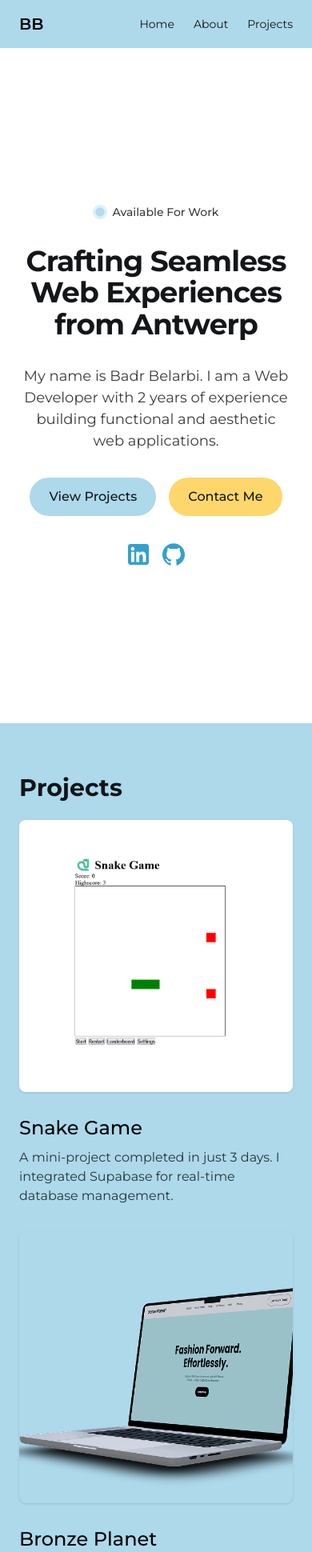
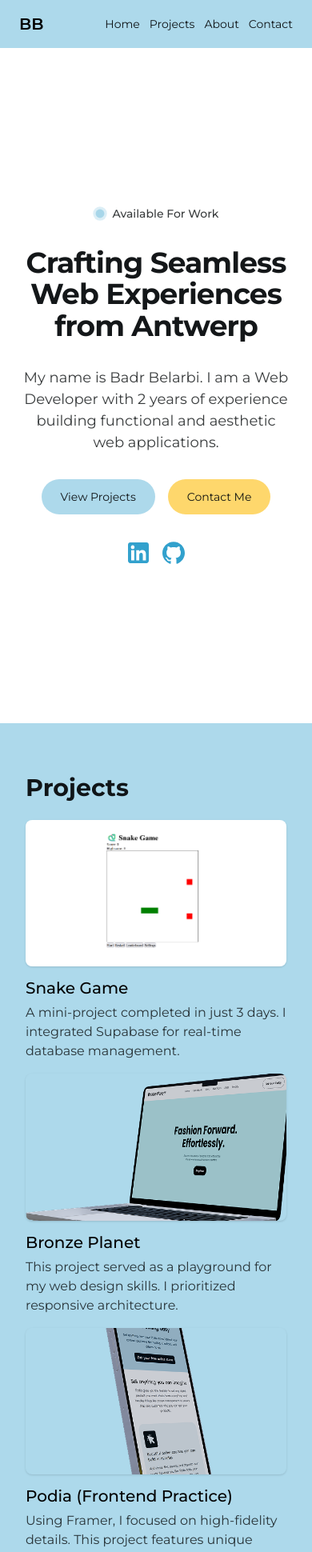
Before and after one commit to ibn-h/bb-portfolio, a React (Vite) app: page / in a window 390 px wide. Shown: the top 1940 px of the page at 80% size. Built offline with nearby package versions, Linux system fonts and the light colour scheme; no server answers.

Commit message:
Latest version

```diff
--- a/src/components/contact.jsx
+++ b/src/components/contact.jsx
@@ -100,7 +100,7 @@ export const Contact = () => {
           whileHover={{ scale: 1.05 }}
           whileTap={{ scale: 0.95 }}
           type="submit"
-          className="btn bg-accent text-base"
+          className="btn btn-padding bg-accent text-base"
         >
           Send
         </motion.button>
--- a/src/components/header.jsx
+++ b/src/components/header.jsx
@@ -1,8 +1,8 @@
 const Header = () => {
   const navigationItems = [
     { label: "Home", href: "/" },
+    { label: "Projects", href: "#projects" },
     { label: "About", href: "#about" },
-    { label: "Projects", href: "#projects" },
   ];
 
   const linkStyles =
@@ -14,7 +14,10 @@ const Header = () => {
         BB
       </div>
 
-      <nav className="flex items-center gap-6" aria-label="Main navigation">
+      <nav
+        className="flex items-center gap-3 sm:gap-6"
+        aria-label="Main navigation"
+      >
         {navigationItems.map((item) => (
           <a key={item.href} href={item.href} className={linkStyles}>
             {item.label}
@@ -23,7 +26,7 @@ const Header = () => {
 
         <a
           href="#contact"
-          className="btn bg-accent hidden sm:inline-block"
+          className="btn sm:bg-accent sm:inline-block"
           aria-label="Contact Me"
         >
           Contact
--- a/src/components/hero.jsx
+++ b/src/components/hero.jsx
@@ -1,7 +1,5 @@
 import { motion } from "motion/react";
 import { containerVariants, itemVariants } from "../utils/motion";
-
-import heroSVG from "../assets/hero-code-snippet.svg";
 
 const badgePulse = {
   scale: [1, 1.4, 1],
@@ -68,14 +66,18 @@ const Hero = () => {
         >
           <a
             href="#projects"
-            className="btn bg-secondary"
+            className="btn btn-padding bg-secondary"
             aria-label="View Projects"
             target=""
           >
             View Projects
           </a>
 
-          <a href="#contact" className="btn bg-accent" aria-label="Contact Me">
+          <a
+            href="#contact"
+            className="btn btn-padding bg-accent"
+            aria-label="Contact Me"
+          >
             Contact Me
           </a>
         </motion.div>
--- a/src/components/projects.jsx
+++ b/src/components/projects.jsx
@@ -1,5 +1,5 @@
 import { motion } from "framer-motion";
-import { containerVariants, itemVariants } from "../utils/motion";
+import { itemVariants } from "../utils/motion";
 
 import bronzePlanetImg from "../assets/bronze-planet.png";
 import snakeGameImg from "../assets/snake-game.png";
@@ -33,7 +33,7 @@ const projectsData = [
 ];
 
 const Projects = () => {
-  const projectsVariants = {
+  const containerVariants = {
     hidden: { opacity: 0 },
     visible: {
       opacity: 1,
@@ -53,7 +53,7 @@ const Projects = () => {
   };
 
   return (
-    <section id="projects" className="bg-secondary px-6 py-16 sm:px-8 md:px-16">
+    <section id="projects" className="bg-secondary px-8 py-16 sm:px-16">
       <motion.div
         variants={containerVariants}
         initial="hidden"
@@ -68,33 +68,29 @@ const Projects = () => {
           Projects
         </motion.h2>
 
-        <motion.div
-          className="flex flex-wrap justify-start gap-8 lg:justify-between"
-          variants={projectsVariants}
-          initial="hidden"
-          whileInView="visible"
-          viewport={{ once: true, amount: 0.1 }} // Starts when 10% of the grid is visible
-        >
+        <div className="grid grid-cols-1 gap-4 sm:gap-6 md:grid-cols-2 md:gap-8 lg:grid-cols-3">
           {projectsData.map(({ id, link, image, title, Description }) => (
             <motion.article
               key={id}
               variants={cardVariants}
-              className="flex w-full flex-col gap-8 sm:w-87.5"
+              className="flex flex-col gap-4 sm:gap-6"
             >
               <a href={link} target="_blank" rel="noopener noreferrer">
                 <img
-                  className="h-85 w-full rounded-lg object-cover shadow-sm transition-transform duration-300 hover:scale-105"
+                  className="aspect-video w-full rounded-lg object-cover shadow-sm transition-transform duration-300 hover:scale-105"
                   alt={title}
                   src={image}
                 />
               </a>
-              <div className="flex flex-col gap-3">
-                <h3 className="text-2xl font-medium text-black">{title}</h3>
+              <div className="flex flex-col gap-2 sm:gap-3">
+                <h3 className="text-xl font-medium text-black sm:text-2xl">
+                  {title}
+                </h3>
                 <p>{Description}</p>
               </div>
             </motion.article>
           ))}
-        </motion.div>
+        </div>
       </motion.div>
     </section>
   );
--- a/src/index.css
+++ b/src/index.css
@@ -40,5 +40,9 @@ p {
 }
 
 .btn {
-  @apply text-text cursor-pointer rounded-3xl px-6 py-3 font-medium transition-opacity hover:opacity-90;
+  @apply text-text cursor-pointer rounded-3xl p-[none] text-sm transition-opacity hover:opacity-90 sm:px-6 sm:py-3 sm:text-base sm:font-medium;
 }
+
+.btn-padding {
+  @apply px-6 py-3;
+}
```
